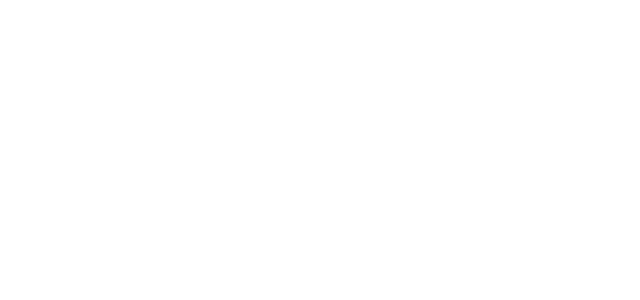
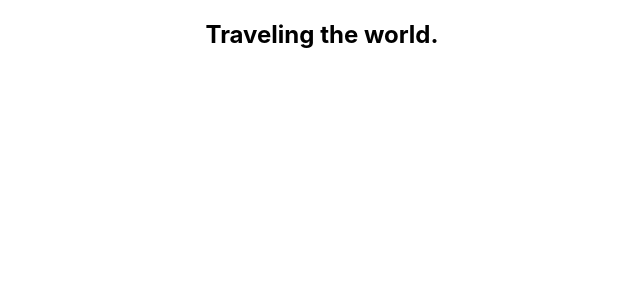
Before and after one commit to mdraselmiah95/react-rest-countries, a React (Create React App) app: page / in a window 1280 px wide. Shown: the top 300 px of the page, without its empty margins (318-958 px from the left). Built offline with nearby package versions, Linux system fonts and the light colour scheme.

Commit message:
WIP on rest countries React

```diff
--- a/src/App.js
+++ b/src/App.js
@@ -1,7 +1,18 @@
 import "./App.css";
 
 function App() {
-  return <div className="App"></div>;
+  return (
+    <div className="App">
+      <Countries></Countries>
+    </div>
+  );
 }
 
+function Countries() {
+  return (
+    <div>
+      <h2>Traveling the world.</h2>
+    </div>
+  );
+}
 export default App;
```
